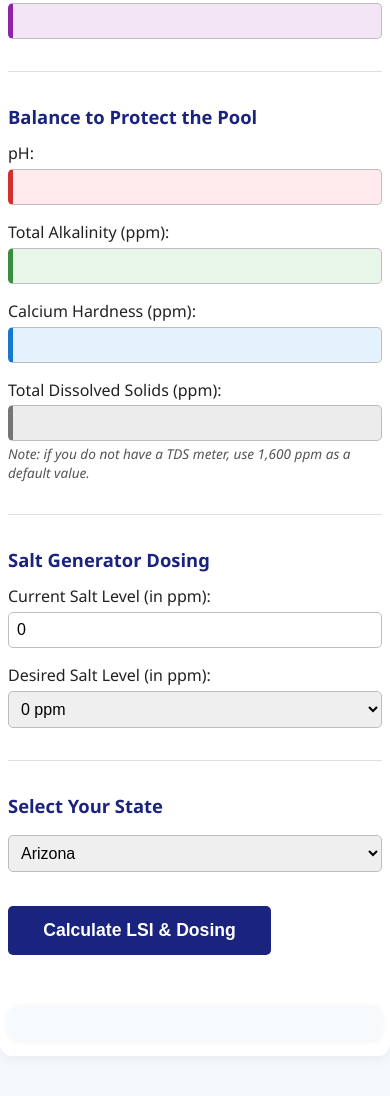
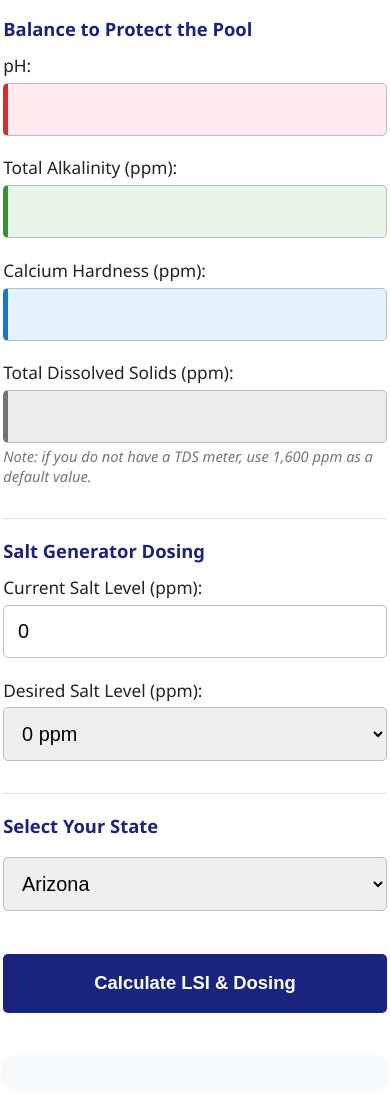
Before and after one commit to nirvverve/aps-calculator-v1.3, a plain HTML site: page index.html in a window 390 px wide. Shown: the part 671-1767 px from the top of the page. Drawn offline with Linux system fonts and the light colour scheme.

Commit message:
Add files via upload

```diff
--- a/index.html
+++ b/index.html
@@ -3,6 +3,7 @@
 <head>
     <meta charset="UTF-8">
     <title>Pool Chemistry Calculator</title>
+    <meta name="viewport" content="width=device-width, initial-scale=1.0"> <!-- Mobile scaling -->
     <link rel="stylesheet" href="styles.css">
 </head>
 <body>
@@ -11,60 +12,57 @@
         <h1>Pool Chemistry Calculator</h1>
     </header>
     <main>
-        <form id="pool-form">
+        <form id="pool-form" autocomplete="off">
             <section class="section">
                 <h2>Pool Physical Information</h2>
                 <label>
                     Pool Capacity (gallons):
-                    <input type="number" id="capacity" min="1000" required>
+                    <input type="number" id="capacity" min="1000" required inputmode="numeric">
                 </label>
                 <label>
-                    Approximate Water Temperature (°F):
-                    <input type="number" id="temperature" min="32" max="120" required>
+                    Water Temperature (°F):
+                    <input type="number" id="temperature" min="32" max="120" required inputmode="numeric">
                 </label>
             </section>
             <section class="section">
                 <h2>Sanitize to Protect the Bathers</h2>
                 <label class="field-fac">
                     Free Chlorine (ppm):
-                    <input type="number" id="freechlorine" min="0" step="0.1" required>
+                    <input type="number" id="freechlorine" min="0" step="0.1" required inputmode="decimal">
                 </label>
                 <label class="field-cya">
                     Cyanuric Acid (ppm):
-                    <input type="number" id="cyanuric" min="0" step="1" required>
+                    <input type="number" id="cyanuric" min="0" step="1" required inputmode="numeric">
                 </label>
             </section>
             <section class="section">
                 <h2>Balance to Protect the Pool</h2>
                 <label class="field-ph">
                     pH:
-                    <input type="number" id="ph" min="6.0" max="9.0" step="0.01" required>
+                    <input type="number" id="ph" min="6.0" max="9.0" step="0.01" required inputmode="decimal">
                 </label>
                 <label class="field-alk">
                     Total Alkalinity (ppm):
-                    <input type="number" id="alkalinity" min="0" step="1" required>
+                    <input type="number" id="alkalinity" min="0" step="1" required inputmode="numeric">
                 </label>
                 <label class="field-ch">
                     Calcium Hardness (ppm):
-                    <input type="number" id="calcium" min="0" step="1" required>
+                    <input type="number" id="calcium" min="0" step="1" required inputmode="numeric">
                 </label>
                 <label class="field-tds">
                     Total Dissolved Solids (ppm):
-                    <input type="number" id="tds" min="0" step="1" required>
-                    <br>
-                    <span style="font-size:0.85em; font-style:italic; color:#555;">
-                        Note: if you do not have a TDS meter, use 1,600 ppm as a default value.
-                    </span>
+                    <input type="number" id="tds" min="0" step="1" required inputmode="numeric">
+                    <span>Note: if you do not have a TDS meter, use 1,600 ppm as a default value.</span>
                 </label>
             </section>
             <section class="section">
                 <h2>Salt Generator Dosing</h2>
                 <label>
-                    Current Salt Level (in ppm):
-                    <input type="number" id="salt-current" min="0" step="1" value="0">
+                    Current Salt Level (ppm):
+                    <input type="number" id="salt-current" min="0" step="1" value="0" inputmode="numeric">
                 </label>
                 <label>
-                    Desired Salt Level (in ppm):
+                    Desired Salt Level (ppm):
                     <select id="salt-desired">
                         <option value="0">0 ppm</option>
                         <option value="3200">3,200 ppm</option>
--- a/styles.css
+++ b/styles.css
@@ -187,13 +187,44 @@ button[type="submit"]:hover {
 
 /* Responsive */
 @media (max-width: 600px) {
+    header {
+        padding: 1em 0 0.5em 0;
+    }
+    #logo {
+        max-width: 140px;
+    }
+    h1 {
+        font-size: 1.3em;
+    }
     main {
-        padding: 1em 0.5em;
+        max-width: 100%;
+        margin: 0;
+        padding: 0.5em 0.2em;
+        border-radius: 0;
+        box-shadow: none;
+    }
+    .section {
+        margin-bottom: 1.2em;
+        padding-bottom: 0.7em;
+    }
+    label {
+        font-size: 1.08em;
+        margin-bottom: 1.2em;
+    }
+    input[type="number"], select {
+        font-size: 1.15em;
+        padding: 0.7em;
+        max-width: 100%;
+        min-height: 48px;
+    }
+    button[type="submit"] {
+        width: 100%;
+        font-size: 1.15em;
+        padding: 1em 0;
+        margin-top: 1.2em;
     }
     #results {
-        padding: 1em 0.5em;
-    }
-    input[type="number"], select {
-        max-width: 100%;
+        padding: 1em 0.3em;
+        font-size: 1em;
     }
 }
```
